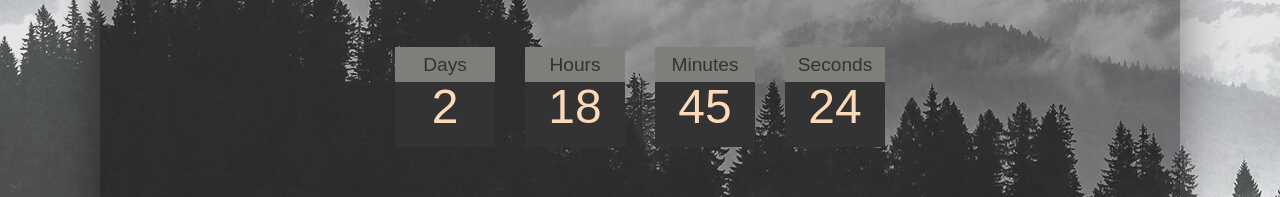
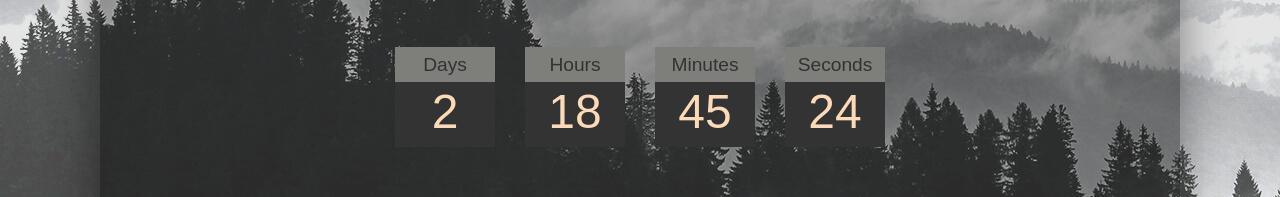
Before and after one commit to DavincyProject/countdown, a plain HTML site: page index.html in a window 1280 px wide. Shown: the part 400-597 px from the top of the page. Drawn offline with Linux system fonts and the light colour scheme; a web font is replaced by a local one.

Commit message:
Update style.css

```diff
--- a/style.css
+++ b/style.css
@@ -51,7 +51,7 @@ body {
   position: relative;
   width: 100px;
   height: 100px;
-  line-height: 120px;
+  line-height: 130px;
   text-align: center;
   background: #333;
   color: #fcdab7;
```
